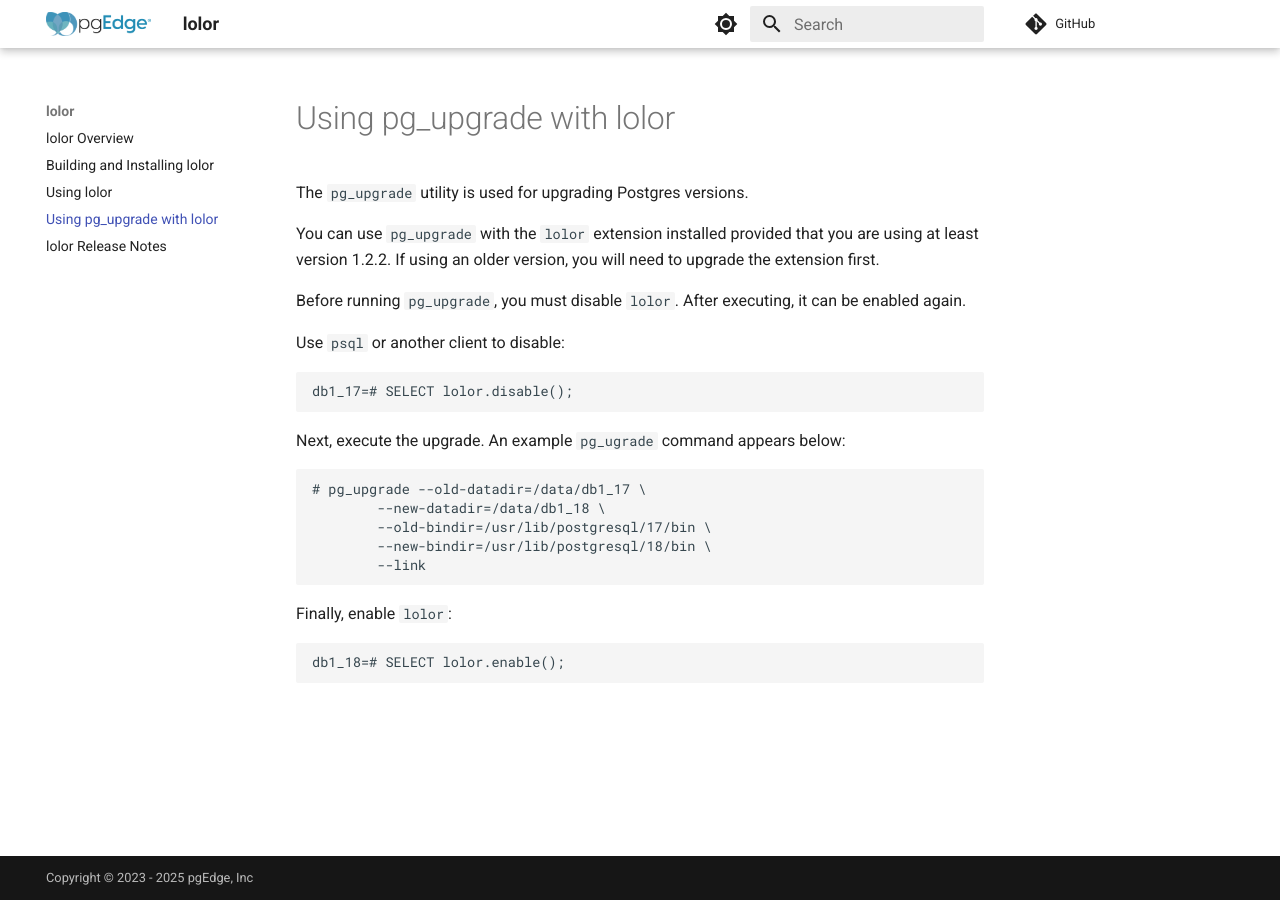
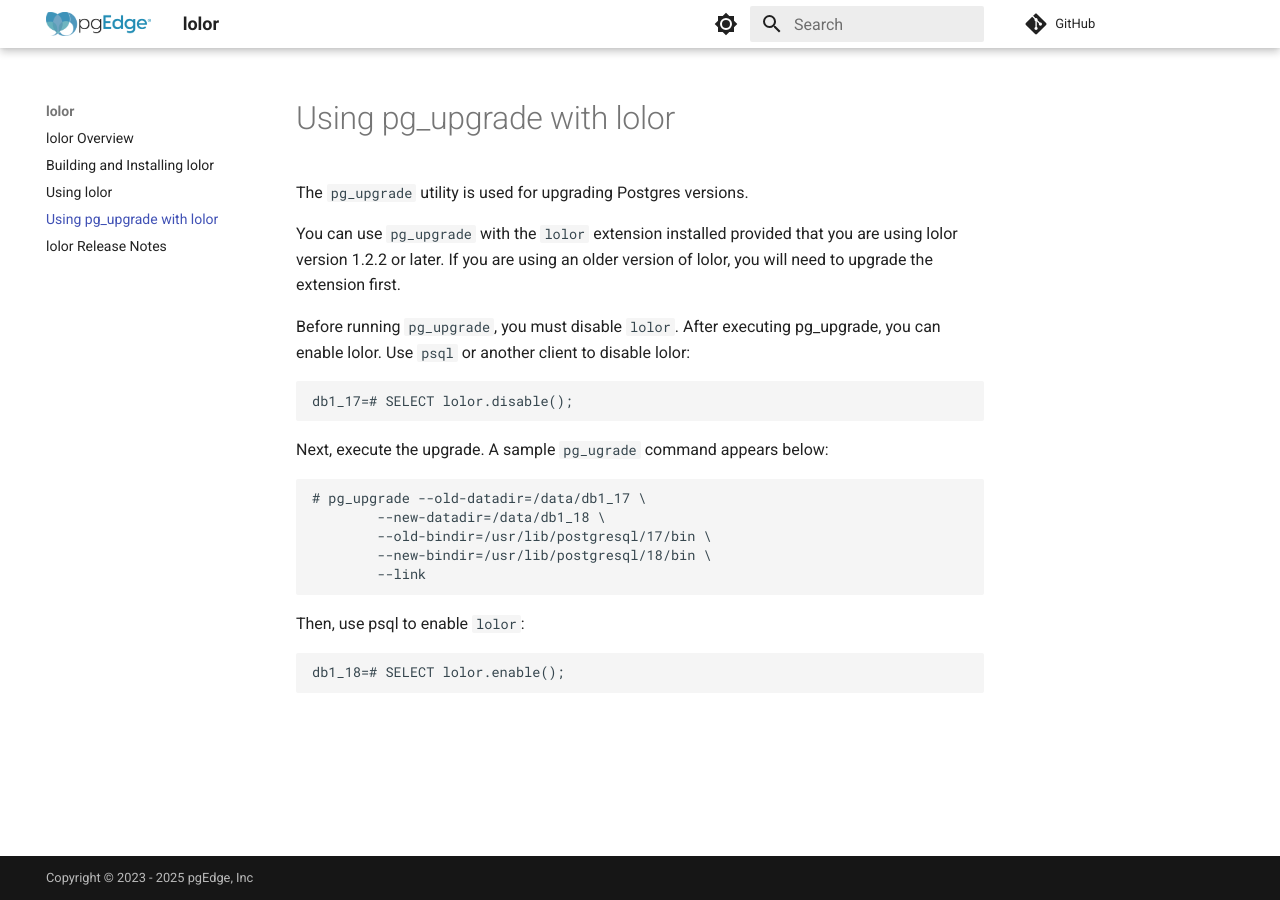
Before and after one commit to pgEdge/lolor, an MkDocs documentation site: the page built from docs/pg_upgrade_with_lolor.md, in a window 1280 px wide. Built offline with MkDocs 1.6.1 and Material for MkDocs 9.7.7, drawn with Linux system fonts in a browser that asks for light colours; comment, search, counter and statistics services are not loaded.

Commit message:
Update pg_upgrade_with_lolor.md for clarity
Clarified version requirements and instructions for using pg_upgrade with lolor.

````diff
--- a/docs/pg_upgrade_with_lolor.md
+++ b/docs/pg_upgrade_with_lolor.md
@@ -2,17 +2,15 @@
 
 The `pg_upgrade` utility is used for upgrading Postgres versions.
 
-You can use `pg_upgrade` with the `lolor` extension installed provided that you are using at least version 1.2.2. If using an older version, you will need to upgrade the extension first.
+You can use `pg_upgrade` with the `lolor` extension installed provided that you are using lolor version 1.2.2 or later. If you are using an older version of lolor, you will need to upgrade the extension first.
 
-Before running `pg_upgrade`, you must disable `lolor`. After executing, it can be enabled again.
-
-Use `psql` or another client to disable:
+Before running `pg_upgrade`, you must disable `lolor`. After executing pg_upgrade, you can enable lolor.  Use `psql` or another client to disable lolor:
 
 ```
 db1_17=# SELECT lolor.disable();
 ```
 
-Next, execute the upgrade. An example `pg_ugrade` command appears below:
+Next, execute the upgrade. A sample `pg_ugrade` command appears below:
 
 ```
 # pg_upgrade --old-datadir=/data/db1_17 \
@@ -22,7 +20,7 @@ Next, execute the upgrade. An example `pg_ugrade` command appears below:
 		--link
 ```
 
-Finally, enable `lolor`:
+Then, use psql to enable `lolor`:
 
 ```
 db1_18=# SELECT lolor.enable();
````
